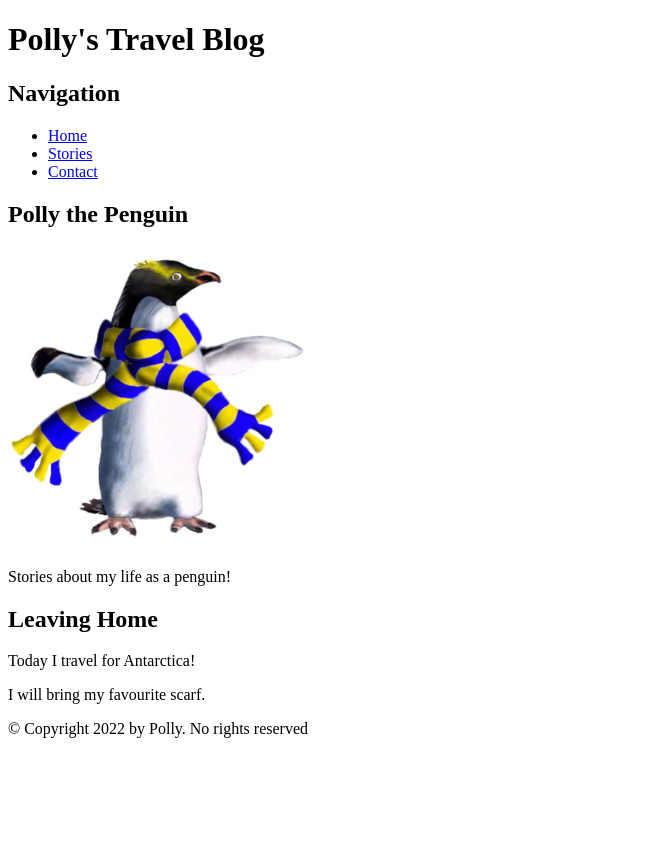
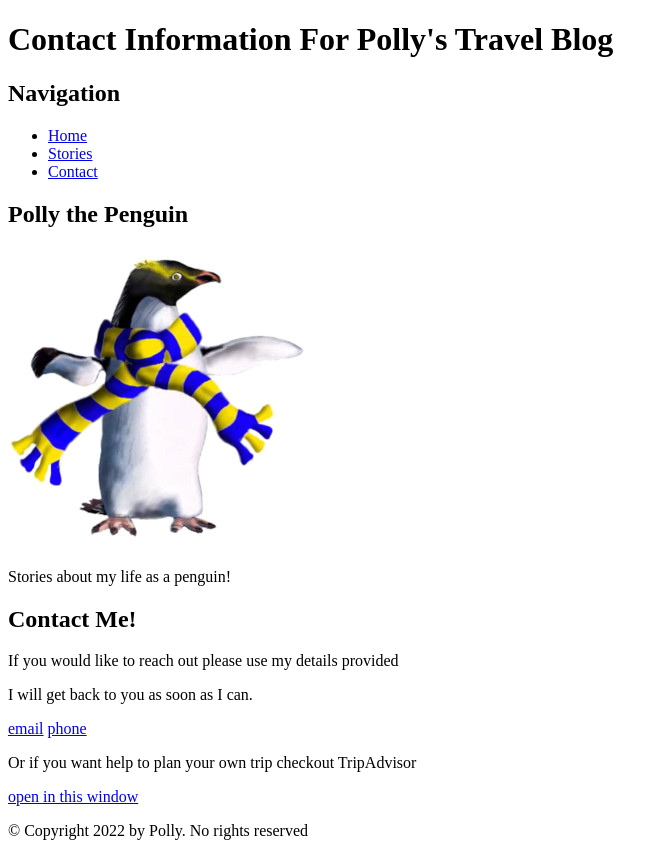
Before and after one commit to Munklepuff/Lab02, a website: page contact.html in a window 1280 px wide. Shown: the whole page, without its empty margins (0-668 px from the left). Before the commit the page ends 800 px from the top, so only its background shows below. Drawn offline with Linux system fonts and the light colour scheme.

Commit message:
_updateWrapDetails

```diff
--- a/contact.html
+++ b/contact.html
@@ -9,7 +9,7 @@
         <body>
             <header>
                 <h1>
-                    Polly's Travel Blog
+                    Contact Information For Polly's Travel Blog
                 </h1>
             </header>
 
@@ -33,9 +33,15 @@
                 </section>
 
                 <section>
-                    <h2>Leaving Home</h2>
-                    <p>Today I travel for Antarctica!</p>
-                    <p>I will bring my favourite scarf.</p>
+                    <h2>Contact Me!</h2>
+                    <p>If you would like to reach out please use my details provided</p>
+                    <p>I will get back to you as soon as I can.</p>
+
+                    <a href="mailto:pollysblog@mail.nz" >email</a>
+                    <a href="tel:+64 03560569173" >phone</a>
+
+                    <p> Or if you want help to plan your own trip checkout TripAdvisor </p>
+                    <a target="_self" href="https://www.tripadvisor.co.nz/" >open in this window</a>
 
                 </section>
 
--- /dev/null
+++ b/package.json
@@ -0,0 +1,5 @@
+{
+  "dependencies": {
+    "http-server": "^14.1.1"
+  }
+}
```
Also changed, not shown: stories.html (+4 -4 lines), 1 other file.
